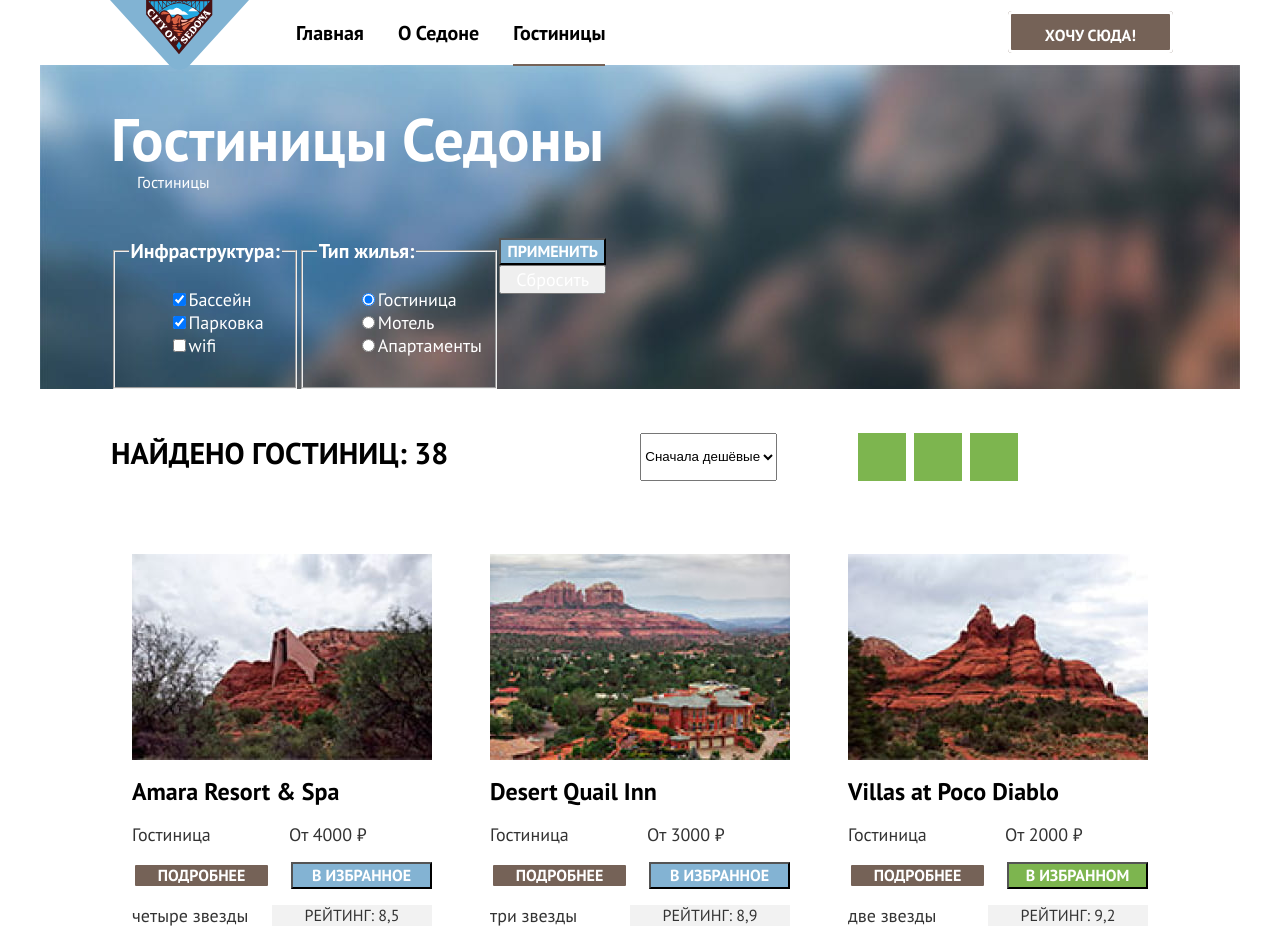
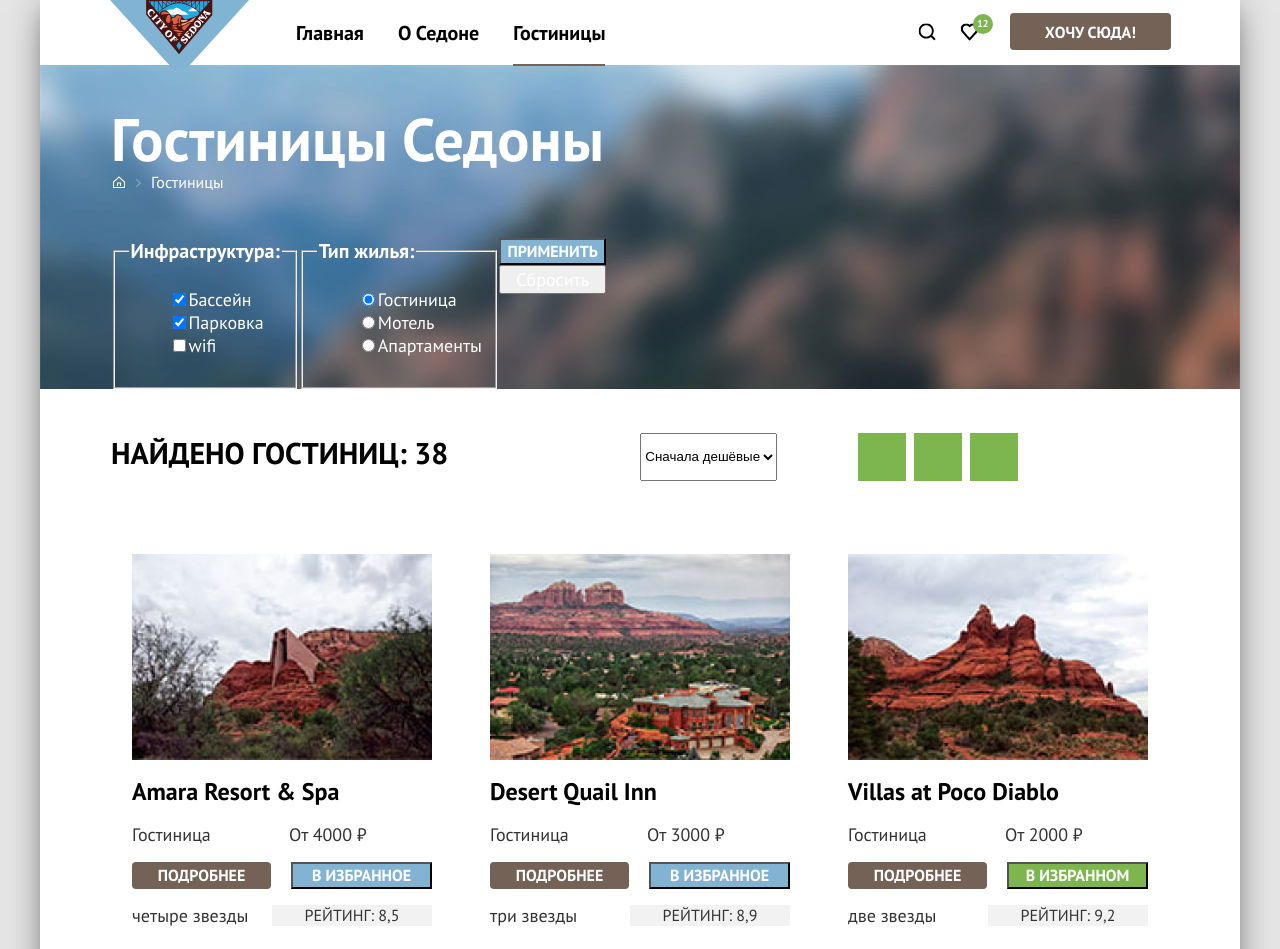
Before and after one commit to htmlacademy-htmlcss/2026737-sedona-33, a plain HTML site: page 8/catalog.html in a window 1280 px wide. Shown: the top 949 px of the page. Drawn offline with Linux system fonts and the light colour scheme.

Commit message:
:heavy_check_mark: Сборка #8

```diff
--- a/8/catalog.html
+++ b/8/catalog.html
@@ -29,12 +29,37 @@
         <ul class="navigation-user">
           <li class="navigation-item">
             <a class="navigation-link" href="#">
+              <svg class="navigation-icon"  width="18" height="18"
+                viewBox="0 0 19 19" fill="none" xmlns="http://www.w3.org/2000/svg">
+                <g clip-path="url(#a)">
+                  <path
+                    d="m18.68 16.91-3.7-3.7c1-1.3 1.7-3 1.7-4.9 0-4.4-3.6-8-8-8s-8 3.7-8 8.1c0 4.4 3.6 8 8 8 1.8 0 3.5-.6 4.9-1.7l3.7 3.7 1.4-1.5Zm-10-2.5c-3.3 0-6-2.7-6-6s2.7-6 6-6 6 2.7 6 6-2.7 6-6 6Z" />
+                </g>
+                <defs>
+                  <clipPath id="a">
+                    <path fill="#fff" transform="translate(.68 .41)" d="M0 0h18v18H0z" />
+                  </clipPath>
+                </defs>
+              </svg>
               <span class="visually-hidden">Поиск</span>
             </a>
           </li>
           <li class="navigation-item">
             <a class="navigation-link" href="#">
               <span class="visually-hidden">Избранное</span>
+              <svg class="navigation-icon"  width="19" height="18"
+                viewBox="0 0 19 18" fill="none" xmlns="http://www.w3.org/2000/svg">
+                <g clip-path="url(#a)">
+                  <path
+                    d="M9.58 17.41a.9.9 0 0 1-.8-.4c-5.4-6.1-6.7-7.5-7-7.9a5.4 5.4 0 0 1 4.4-8.7c1.3 0 2.5.5 3.5 1.3a5.46 5.46 0 0 1 9 4.1c0 1.3-.5 2.5-1.3 3.4l-7 7.9c-.2.2-.4.3-.8.3Zm-6-9.5c.3.4 3.5 4 6.1 6.9l6.2-7c.5-.5.7-1.2.7-2 0-1.8-1.5-3.3-3.3-3.3-1 0-2 .5-2.7 1.3-.3.3-.6.4-.9.4-.3 0-.6-.2-.8-.4-.7-.8-1.7-1.3-2.7-1.3-1.8 0-3.3 1.5-3.3 3.3-.1.9.3 1.6.7 2.1-.1 0-.1 0 0 0Z" />
+                </g>
+                <defs>
+                  <clipPath id="a">
+                    <path fill="#fff" transform="translate(.68 .41)" d="M0 0h18v17H0z" />
+                  </clipPath>
+                </defs>
+              </svg>
+              <span class="favorite-number">12</span>
             </a>
           </li>
           <li class="navigation-item">
@@ -52,6 +77,7 @@
           <li class="breadcrumbs-item">
             <a class="breadcrumbs-link" href="index.html">
               <span class="visually-hidden">Главная</span>
+              <svg width="12" height="12" viewBox="0 0 12 12" fill="none" xmlns="http://www.w3.org/2000/svg"><path d="M6 .3 0 5.8V12h12V5.8L6 .3ZM11 11H1V6.2l5-4.5 5 4.5V11Z" fill="#fff"/><path d="M4 10h1V7.5h2V10h1V6.5H4V10Z" fill="#fff"/></svg>
             </a>
           </li>
           <li class="breadcrumbs-item">
--- a/8/styles/styles.css
+++ b/8/styles/styles.css
@@ -23,7 +23,7 @@
   font-size: 18px;
   line-height: 21px;
   color: #333333;
-  background-color: #FFFFFF;
+  background-color: #E5E5E5;
   margin: 0;
  }
 
@@ -44,6 +44,8 @@
   flex-direction: column;
   width: 1200px;
   min-height: 100vh;
+  background-color: #FFFFFF;
+  box-shadow: 0 0 35px -10px;
 }
 
 .main-container {
@@ -77,9 +79,9 @@
 
 .navigation-user {
   margin: 0 0 0 auto;
-  padding: 0;
+  padding-top: 21px;
   display: flex;
-  align-items: center;
+  /* align-items: center; */
   list-style-type: none;
 }
 
@@ -132,14 +134,19 @@
   width:2em;
   height:1em;
   position: absolute;
-  transform: translate(-6px, -6px);
+  transform: translate(-6px, -7px);
+}
+
+.navigation-link:active .favorite-number{
+  color: #FFFFFF;
+  opacity: 0.3;
 }
 
 .navigation-user .navigation-link {
   min-width: 18px;
   min-height: 18px;
   padding: 0;
-  margin: 12px;
+  margin: 0 12px;
   display: block;
 }
 
@@ -277,13 +284,13 @@
   font-weight: 400;
   font-size: 22px;
   line-height: 26px;
-  margin-top: 28px;
+  margin-top: 29px;
 }
 
 .search-hotel {
   text-align: center;
   padding-top: 92px;
-  padding-bottom: 91px;
+  padding-bottom: 93px;
 
 }
 
@@ -644,7 +651,7 @@
   text-transform: uppercase;
   color: #FFFFFF;
   background-color: #756257;
-  border: 3px solid #FFFFFF;
+  border: 3px solid rgba(255, 255, 255, 0);
   border-radius: 4px;
   text-decoration: none;
 }
@@ -666,10 +673,10 @@
 }
 
 .navigation-item .button-brown {
-  padding: 11px 34px 5px 34px;
-  margin: 0 -3px 0 18px;
+  padding: 6px 32px 5px 32px;
+  margin: 0 -1px 0 19px;
   border-radius: 4px;
-  align-self: initial;
+  /* align-self: initial; */
 }
 
 .button-search {
@@ -678,11 +685,12 @@
   display: block;
   margin-left: auto;
   margin-right: auto;
-  margin-top: 53px;
-  width: 581px;
-  height: 66px;
-  padding-top: 15px;
-  padding-bottom: 15px;
+  margin-top: 57px;
+  width: 576px;
+  /* height: 66px; */
+  padding: 11px 0 7px 0;
+  /* padding-top: 15px;
+  padding-bottom: 15px; */
   border-radius: 10px;
   box-sizing: border-box;
 }
@@ -711,9 +719,10 @@
 }
 
 .field {
-  width: 600px;
+  width: 596px;
   margin: 0;
   padding: 0;
+  border: 2px solid rgba(255, 87, 87, 0);
   border-top-left-radius: 10px;
   border-bottom-left-radius: 10px;
   border: 0;
@@ -756,11 +765,11 @@
 
 .breadcrumbs {
   list-style-type: none;
-  margin-bottom: 45px;
-  margin-top: -12px;
+  margin: -12px 0 45px -6px;
   padding: 0;
   display: flex;
 }
+
 
 .breadcrumbs-link {
   font-weight: 400;
@@ -768,7 +777,26 @@
   line-height: 21px;
   color: #ffffff;
   text-decoration: none;
-  margin-right: 26px;
+  margin-right: 10px;
+  border: 3px solid rgba(131, 179, 211, 0);
+  border-radius: 4px;
+  padding: 0px 5px;
+  position: relative;
+}
+
+.breadcrumbs-link::after {
+  content: "";
+  /* display: block; */
+  background-image: url(../images/breadcrumbs-arrow.svg);
+  background-repeat: no-repeat;
+  width: 5px;
+  height: 8px;
+  position: absolute;
+  transform: translate(11px, 8px);
+}
+
+.breadcrumbs-item:last-child .breadcrumbs-link::after {
+  content: none;
 }
 
 .show-more {
```
Also changed, not shown: 8/index.html (+10 -11 lines), 8/images/breadcrumbs-arrow.svg (added).
